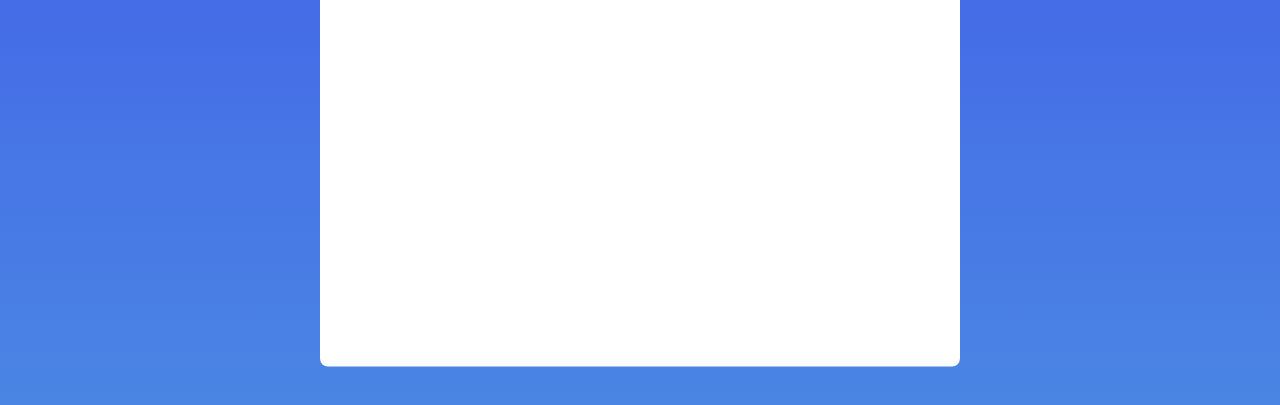
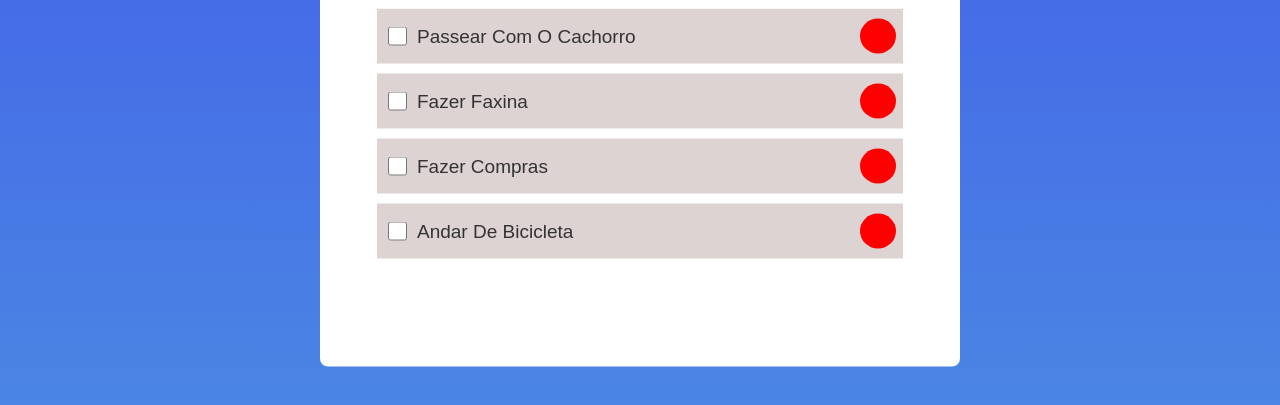
Before and after one commit to hashiraofcode/toDoList, a plain HTML site: page index.html in a window 1280 px wide. Shown: the part 241-646 px from the top of the page. Drawn offline with Linux system fonts and the light colour scheme.

Commit message:
lógica de acrescentar tarefas finalizada

```diff
--- a/JavaScript/index.js
+++ b/JavaScript/index.js
@@ -0,0 +1,39 @@
+// Para ter a certeza de que o documento está pronto para receber as informações do js é importante utilizar  o window.onload e dentro dele colocar a função que carrega o seu script do site para garantir que tudo só seja executado quando o document estiver pronto.
+
+
+// fazendo os chebox da lista de tarefas
+const getCheckBox = (id, description, checked) => {
+    //criando os elementos necessários
+    const checkBox = document.createElement("input");
+    const label = document.createElement("label");
+    const button = document.createElement("button");
+    const wrapper = document.createElement("div");
+    const checkBoxName = `${id}-checkbox`;
+    // maniupulando eles
+    checkBox.type = "checkbox";
+    checkBox.id = checkBoxName;
+    checkBox.checked = checked;
+    label.textContent = description;
+    label.htmlFor = checkBoxName;
+    wrapper.className = "checkbox-label-container";
+    //adicionando eles na wrapper
+    wrapper.appendChild(checkBox);
+    wrapper.appendChild(label);
+    wrapper.appendChild(button)
+    return wrapper;
+}
+window.onload = () => {
+    toDoListData = [
+        {id:1, description: "passear com o cachorro", checked: false},
+        {id:2, description: "fazer faxina", checked: false},
+        {id:3, description: "fazer compras", checked: false},
+        {id:4, description: "andar de bicicleta", checked: false},
+    ];
+    toDoListData.forEach((task) => {
+        const divLista = document.getElementById("lista");
+        const tasks = document.createElement("li");
+        tasks.classList.add("div-task");
+        tasks.appendChild(getCheckBox(task.id,task.description,task.checked))
+        divLista.appendChild(tasks);
+    });
+};
--- a/css/styles.css
+++ b/css/styles.css
@@ -94,6 +94,7 @@ main {
 .interface {
     width: 50%;
     height: 50dvh;
+    min-width: 269px;
     background-color: #ffffff;
     position: absolute;
     top: 50%;
@@ -102,6 +103,46 @@ main {
     border: none;
     border-radius: .8rem;
     padding-top: 1.5rem;
+    & ul {
+        width: 100%;
+        height: 70%;
+        position: relative;
+        z-index: 2;
+        display: flex;
+        flex-direction: column;
+        align-items: center;
+        gap: 1rem;
+        overflow-y: auto;
+        & li {
+            width: 80%;
+            background-color: #ddd3d3;
+            padding: 1rem .7rem;
+            font-size: 1.9rem;
+            text-transform: capitalize;
+            & .checkbox-label-container {
+                display: flex;
+                align-items: center;
+                justify-content: flex-start;
+                gap: .7rem;
+                & input {
+                    width: 1.9rem;
+                    height: 1.9rem;
+                }
+                & button {
+                    margin-left: auto;
+                    width: 7%;
+                    height: 3.5rem;
+                    background-color: red;
+                    border: none;
+                    border-radius: 50%;
+                    cursor: pointer;
+                    &:hover {
+                        background-color: #ff3939;
+                    }
+                }
+            }
+        }
+    }
 }
 h1 {
     width: 100%;
--- a/index.html
+++ b/index.html
@@ -17,6 +17,7 @@
         <main>
             <div class="interface">
                 <h1>lista de tarefas</h1>
+                <ul id="lista"><!-- Inserir tarefas via js--></ul>
             </div>
         </main>
     </div>
```
